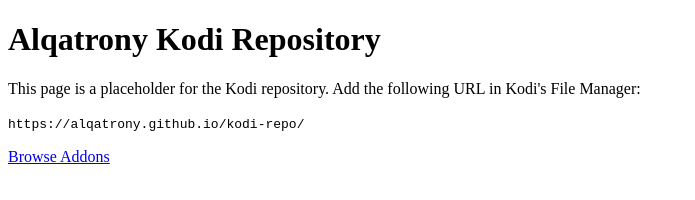
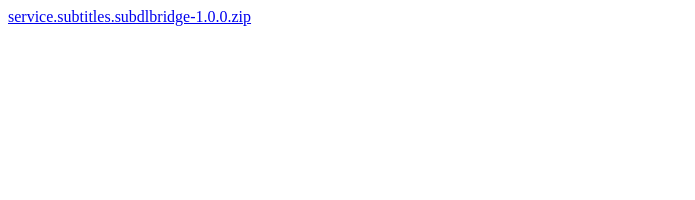
Before and after one commit to Alqatrony/kodi-repo, a plain HTML site: page index.html in a window 1280 px wide. Shown: the whole page, without its empty margins (0-695 px from the left). Drawn offline with Linux system fonts and the light colour scheme.

Commit message:
Add index.html for better compatibility

```diff
--- a/index.html
+++ b/index.html
@@ -1,12 +1,2 @@
 <!DOCTYPE html>
-<html>
-<head>
-    <title>Alqatrony Kodi Repository</title>
-</head>
-<body>
-    <h1>Alqatrony Kodi Repository</h1>
-    <p>This page is a placeholder for the Kodi repository. Add the following URL in Kodi's File Manager:</p>
-    <p><code>https://alqatrony.github.io/kodi-repo/</code></p>
-    <p><a href="zips/">Browse Addons</a></p>
-</body>
-</html>
+<a href="service.subtitles.subdlbridge-1.0.0.zip">service.subtitles.subdlbridge-1.0.0.zip</a>
```
